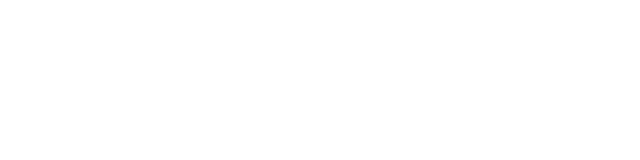
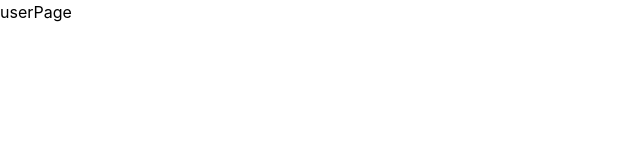
Before and after one commit to Jongho-Lee-dev/course-recommendation-timetable, a React (Vite) app in the folder frontend/: page /user in a window 1280 px wide. Before the commit this address had no page. Shown: the top 160 px of the page, without its empty margins (0-640 px from the left). Built offline with nearby package versions, Linux system fonts and the light colour scheme.

Commit message:
feat: 유저 페이지 생성 및 라우팅 경로 추가

```diff
--- /dev/null
+++ b/frontend/src/pages/UserPage.tsx
@@ -0,0 +1,5 @@
+export default function UserPage() {
+  return (
+    <div>userPage</div>
+  )
+}
--- a/frontend/src/routes/AppRoutes.tsx
+++ b/frontend/src/routes/AppRoutes.tsx
@@ -1,11 +1,13 @@
 import MainLayout from "../layout/MainLayout";
 import HomePage from "../pages/HomePage";
+import UserPage from "../pages/userPage";
 import { Routes, Route } from "react-router-dom";
 
 
 export default function AppRoutes() {
   return (
     <Routes>
+      <Route path="/user" element={<UserPage />} />
       <Route element={<MainLayout />}>
         <Route path="/" element={<HomePage />} />
       </Route>
```
